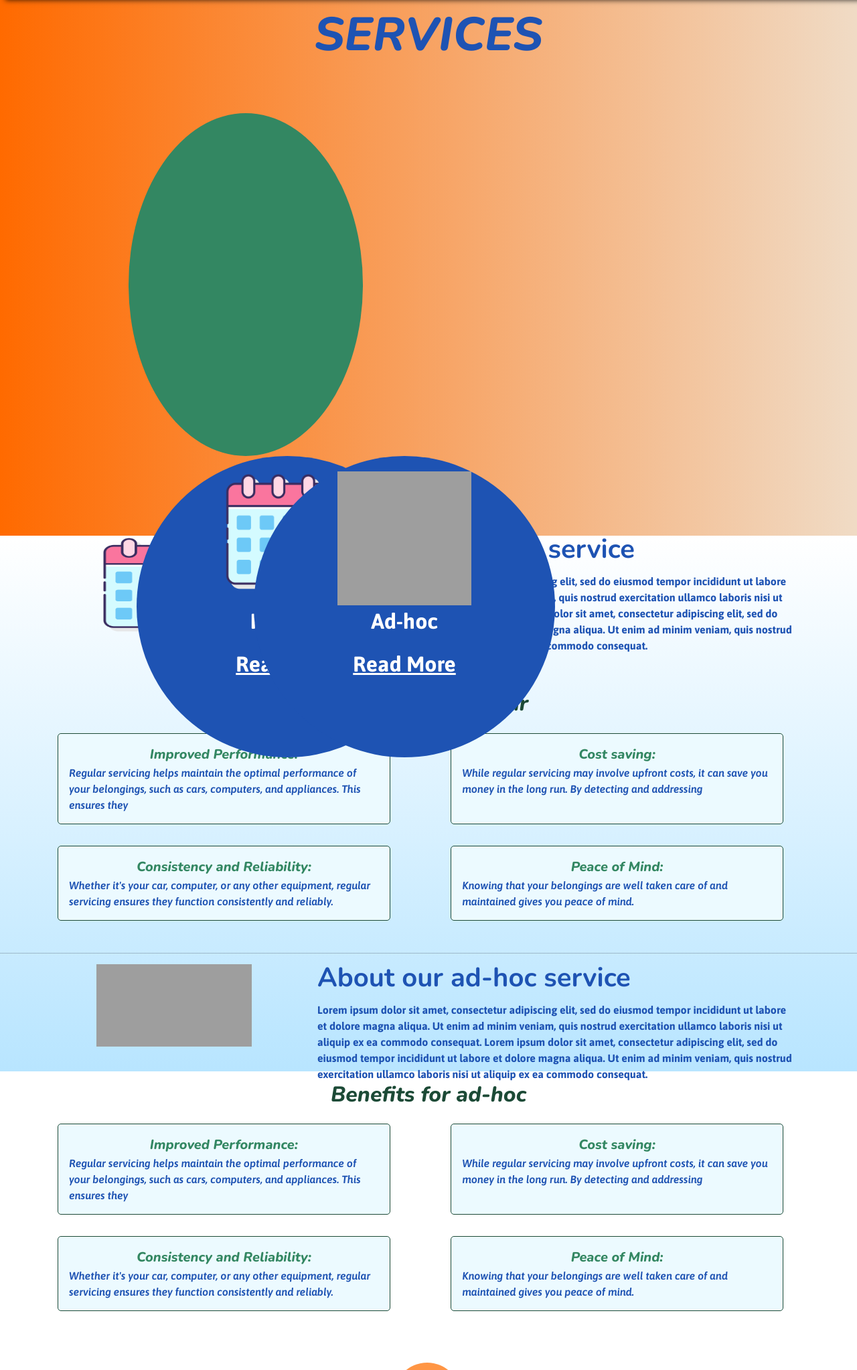
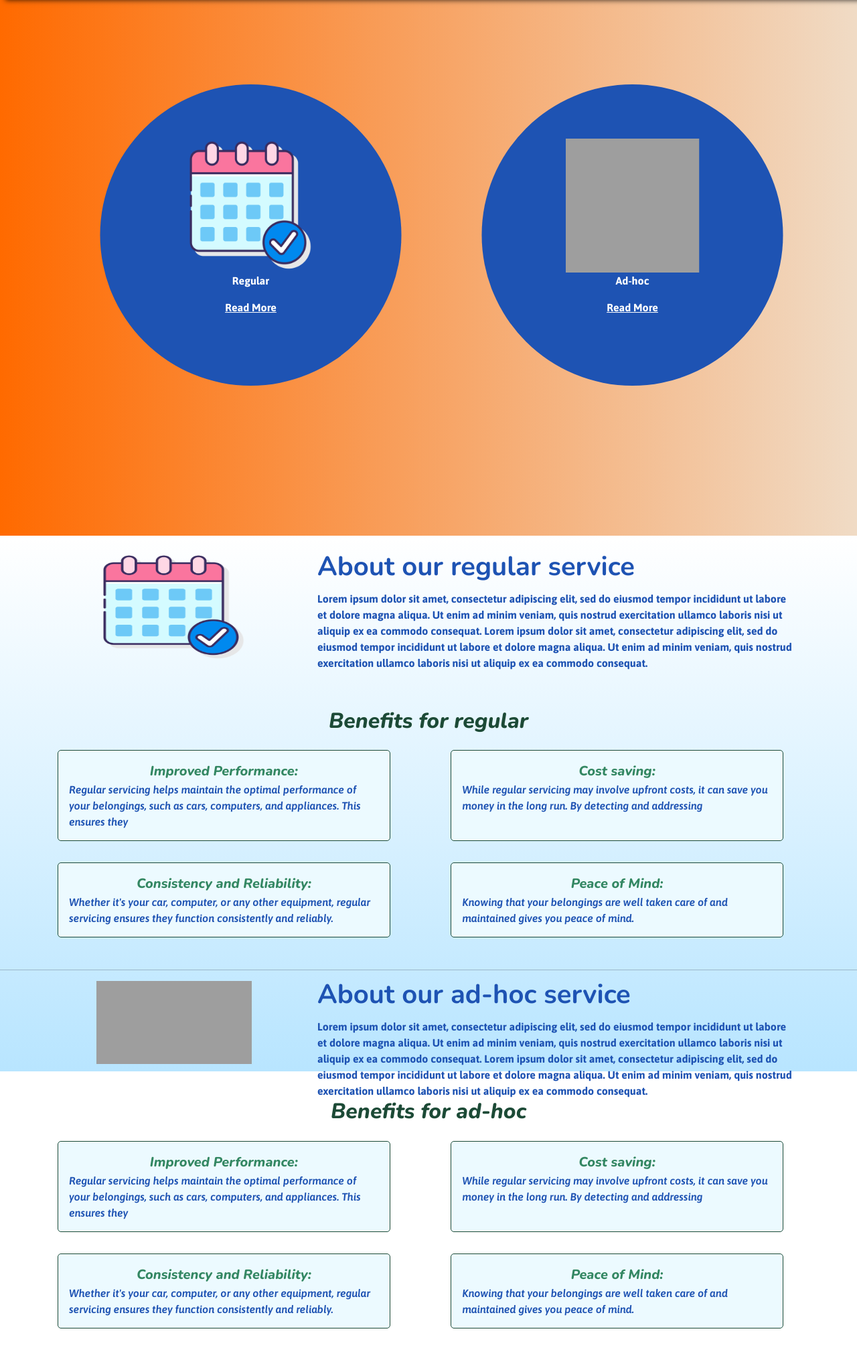
Before and after one commit to Jeniffer1976/Pet-Transport-Booking-System, a PHP site: page /services.php in a window 1280 px wide. Shown: the part 80-2126 px from the top of the page at 67% size. Run offline with PHP 8.4, Linux system fonts and the light colour scheme; the visitor is signed in with stand-in values (Sample User, id 1); grey boxes are pictures that could not be loaded.

Commit message:
haniz UI edits

```diff
--- a/services.php
+++ b/services.php
@@ -49,23 +49,21 @@
 
 
     <!-- Service Buttons -->
-    <div class="grad1">
-        <div class="font7">SERVICES</div>
-        <div class="container services">
-            <div align="center">
+    <div class="container grad1">
+        <div class="container regularcontainer">
             <div class="row">
-                    <div class="col-6">
+                <div class="col-sm">
                     <div class="regular">
                         <img src="images/schedule.png" alt="">
                         <p class="font8">Regular</p>
                         <a class="font8" href="#regular">Read More</a>
                     </div>
                 </div>
-                    <div class="col-6">
+                <div class="col-sm">
                     <div class="regular">
                         <img src="images/calendar.png" alt="">
                         <p class="font8">Ad-hoc</p>
-                            <a class="font8" href="#adhoc">Read More</a>
+                        <a class="font8" href="#regular">Read More</a>
                     </div>
                 </div>
             </div>
@@ -78,7 +76,7 @@
 
     <!-- Regular Service Section -->
     <div class="gradient">
-        <div class="container" id="regular">
+        <div class="container aboutcontent" id="regular">
             <div class="row">
                 <div class="col-4">
                     <div class="container">
@@ -93,11 +91,15 @@
                             <div class="text4">
                                 Lorem ipsum dolor sit amet, consectetur adipiscing elit, sed do
                                 eiusmod tempor incididunt ut labore et dolore magna aliqua.
-                                Ut enim ad minim veniam, quis nostrud exercitation ullamco laboris nisi ut
+                                Ut enim ad minim veniam, quis nostrud exercitation ullamco laboris
+                                nisi
+                                ut
                                 aliquip ex ea commodo consequat.
                                 Lorem ipsum dolor sit amet, consectetur adipiscing elit, sed do
                                 eiusmod tempor incididunt ut labore et dolore magna aliqua.
-                                Ut enim ad minim veniam, quis nostrud exercitation ullamco laboris nisi ut
+                                Ut enim ad minim veniam, quis nostrud exercitation ullamco laboris
+                                nisi
+                                ut
                                 aliquip ex ea commodo consequat.
                             </div>
                         </div>
@@ -111,19 +113,26 @@
                         <div class="container">
                             <div class="row p-3">
                                 <div class="row">
-                                    <div class="col p-3 themed-grid-col font6 col1">Improved Performance:
-                                        <div class="text6">Regular servicing helps maintain the optimal
+                                    <div class="col p-3 themed-grid-col font6 col1">Improved
+                                        Performance:
+                                        <div class="text6">Regular servicing helps maintain the
+                                            optimal
                                             performance
                                             of
-                                            your belongings, such as cars, computers, and appliances. This
+                                            your belongings, such as cars, computers, and
+                                            appliances.
+                                            This
                                             ensures
                                             they
                                         </div>
                                     </div>
                                     <div class="col-sm-1"></div>
                                     <div class="col p-3 themed-grid-col font6 col1">Cost saving:
-                                        <div class="text6">While regular servicing may involve upfront
-                                            costs, it can save you money in the long run. By detecting and
+                                        <div class="text6">While regular servicing may involve
+                                            upfront
+                                            costs, it can save you money in the long run. By
+                                            detecting
+                                            and
                                             addressing
                                         </div>
                                     </div>
@@ -136,7 +145,8 @@
                                 <div class="row">
                                     <div class="col p-3 themed-grid-col font6 col1">Consistency and
                                         Reliability:
-                                        <div class="text6">Whether it's your car, computer, or any other
+                                        <div class="text6">Whether it's your car, computer, or any
+                                            other
                                             equipment,
                                             regular servicing ensures they function consistently and
                                             reliably.
@@ -144,7 +154,9 @@
                                     </div>
                                     <div class="col-sm-1"></div>
                                     <div class="col p-3 themed-grid-col font6 col1">Peace of Mind:
-                                        <div class="text6">Knowing that your belongings are well taken care
+                                        <div class="text6">Knowing that your belongings are well
+                                            taken
+                                            care
                                             of and
                                             maintained gives you peace of mind. </div>
                                     </div>
@@ -176,11 +188,15 @@
                             <div class="text4">
                                 Lorem ipsum dolor sit amet, consectetur adipiscing elit, sed do
                                 eiusmod tempor incididunt ut labore et dolore magna aliqua.
-                                Ut enim ad minim veniam, quis nostrud exercitation ullamco laboris nisi ut
+                                Ut enim ad minim veniam, quis nostrud exercitation ullamco laboris
+                                nisi
+                                ut
                                 aliquip ex ea commodo consequat.
                                 Lorem ipsum dolor sit amet, consectetur adipiscing elit, sed do
                                 eiusmod tempor incididunt ut labore et dolore magna aliqua.
-                                Ut enim ad minim veniam, quis nostrud exercitation ullamco laboris nisi ut
+                                Ut enim ad minim veniam, quis nostrud exercitation ullamco laboris
+                                nisi
+                                ut
                                 aliquip ex ea commodo consequat.
                             </div>
                         </div>
@@ -194,19 +210,26 @@
                         <div class="container">
                             <div class="row p-3">
                                 <div class="row">
-                                    <div class="col p-3 themed-grid-col font6 col1">Improved Performance:
-                                        <div class="text6">Regular servicing helps maintain the optimal
+                                    <div class="col p-3 themed-grid-col font6 col1">Improved
+                                        Performance:
+                                        <div class="text6">Regular servicing helps maintain the
+                                            optimal
                                             performance
                                             of
-                                            your belongings, such as cars, computers, and appliances. This
+                                            your belongings, such as cars, computers, and
+                                            appliances.
+                                            This
                                             ensures
                                             they
                                         </div>
                                     </div>
                                     <div class="col-sm-1"></div>
                                     <div class="col p-3 themed-grid-col font6 col1">Cost saving:
-                                        <div class="text6">While regular servicing may involve upfront
-                                            costs, it can save you money in the long run. By detecting and
+                                        <div class="text6">While regular servicing may involve
+                                            upfront
+                                            costs, it can save you money in the long run. By
+                                            detecting
+                                            and
                                             addressing
                                         </div>
                                     </div>
@@ -219,7 +242,8 @@
                                 <div class="row">
                                     <div class="col p-3 themed-grid-col font6 col1">Consistency and
                                         Reliability:
-                                        <div class="text6">Whether it's your car, computer, or any other
+                                        <div class="text6">Whether it's your car, computer, or any
+                                            other
                                             equipment,
                                             regular servicing ensures they function consistently and
                                             reliably.
@@ -227,7 +251,9 @@
                                     </div>
                                     <div class="col-sm-1"></div>
                                     <div class="col p-3 themed-grid-col font6 col1">Peace of Mind:
-                                        <div class="text6">Knowing that your belongings are well taken care
+                                        <div class="text6">Knowing that your belongings are well
+                                            taken
+                                            care
                                             of and
                                             maintained gives you peace of mind. </div>
                                     </div>
--- a/stylesheets/common.css
+++ b/stylesheets/common.css
@@ -396,16 +396,23 @@ rect {
     border-radius: 50%;
     background-color: #1E53B3;
     padding-top: 15%;
+    transform: translate(15%, 0%);
 }
+
+.regularcontainer {
+    padding-top: 10%;
+}
+
+/*.regularcol {
+    max-width: 400px;
+    position: relative;
+    margin: 0px;
+    padding: 0px;
+}*/
 
 .regular img {
     height: 200px;
     width: 200px;
-}
-
-.services {
-    margin-top: 5vw;
-    margin-left: 15vw;
 }
 
 .conservices {
@@ -476,18 +483,14 @@ rect {
     padding-bottom: 5px;
 }
 
-.row1 {
-    padding-left: -10%;
-    padding-right: 25%;
-}
 
 .aboutcontent {
     padding-top: 2%;
 }
 
 img.two {
-    width: 100%;
-    height: 80%;
+    width: 80%;
+    height: 70%;
 }
 
 img.four {
@@ -539,8 +542,8 @@ img.four {
 .cn1 {
     background-color: #338762;
     border-radius: 5px;
-    padding-top: 5px;
-    padding-bottom: 5px;
+    padding-top: 10px;
+    padding-bottom: 15px;
     padding-left: 20px;
     padding-right: 20px;
     margin: 0%;
@@ -595,17 +598,6 @@ img.four {
     text-align: center;
 }
 
-.services {
-    height: 350px;
-    width: 350px;
-    border-radius: 50%;
-    background-color: #338762;
-    padding-top: 40%;
-    font-family: 'Nunito', sans-serif;
-    color: white;
-    font-size: 2em;
-    font-weight: bolder;
-}
 
 .font6 {
     font-style: italic;
@@ -621,3 +613,20 @@ img.four {
     text-align: left;
     font-size: medium;
 }
+
+.services {
+    height: 350px;
+    width: 350px;
+    border-radius: 50%;
+    background-color: #338762;
+    padding-top: 35%;
+    transform: translate(15%, 0%);
+    font-family: 'Nunito', sans-serif;
+    color: white;
+    font-size: 2em;
+    font-weight: bolder;
+}
+
+.servicescontainer {
+    padding-top: 10%;
+}
```
Also changed, not shown: about.php (+4 -6 lines). Lines whose indentation alone changed are shown as unchanged.
